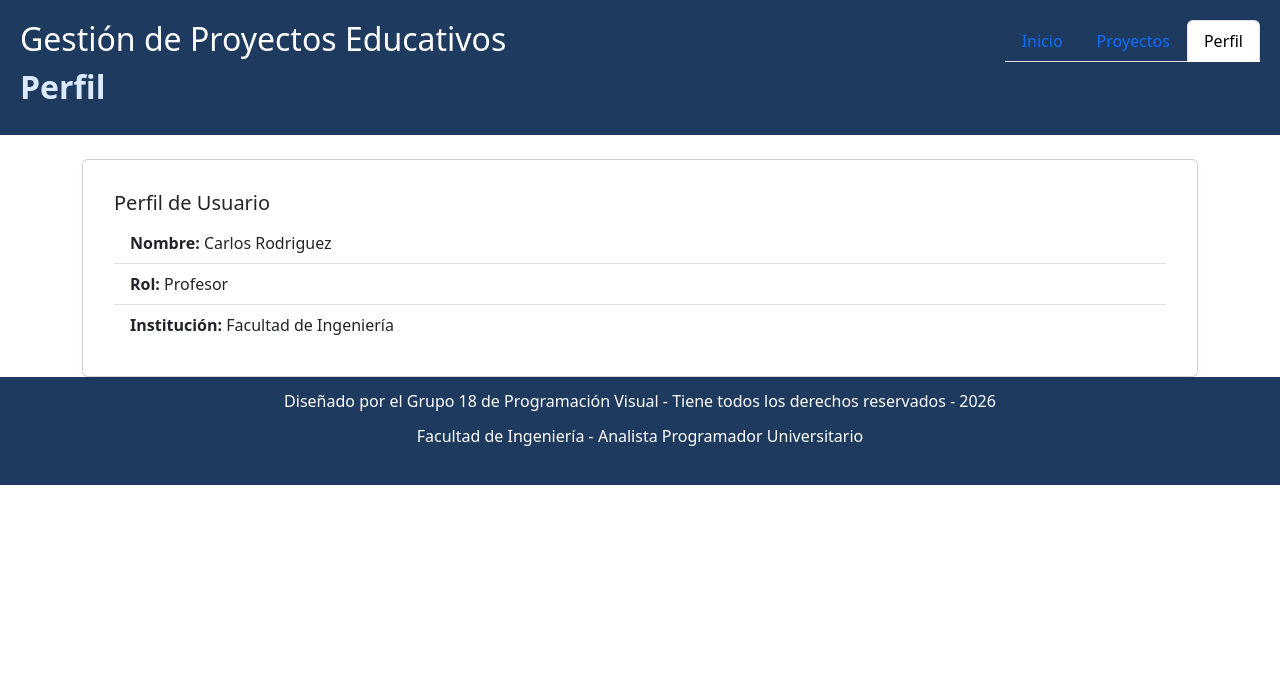
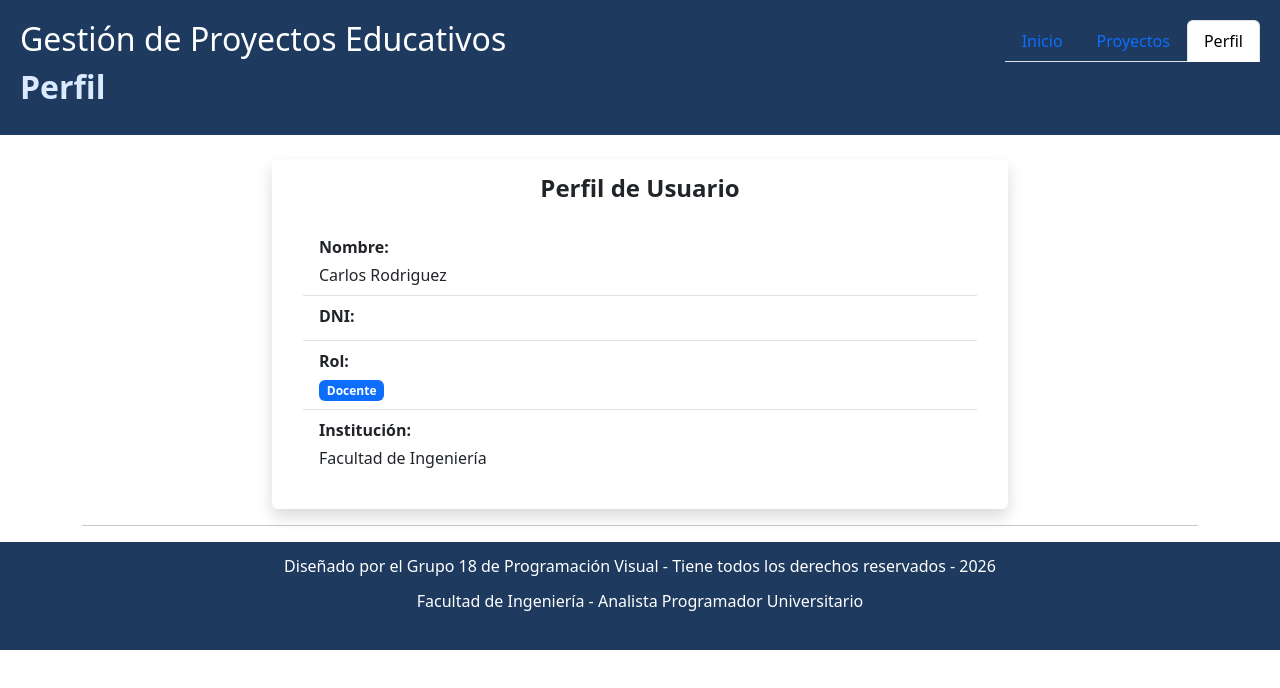
Before and after one commit to tatii0801/PV_TP3_Grupo18, a React (Vite) app: page /perfil in a window 1280 px wide. Shown: the top 688 px of the page. Built offline with nearby package versions, Linux system fonts and the light colour scheme.

Commit message:
Conecta PerfilUsuario al contexto para mostrar datos del usuario usando componentes de React Bootstrap

```diff
--- a/src/App.jsx
+++ b/src/App.jsx
@@ -1,4 +1,6 @@
 import { BrowserRouter, Routes, Route } from "react-router-dom";
+
+import { UsuarioProvider } from "./context/UsuarioContext";
 
 import Header from "./components/Header";
 import Footer from "./components/Footer";
@@ -10,16 +12,19 @@ import PerfilUsuario from "./views/PerfilUsuario";
 
 function App() {
   return (
+    <UsuarioProvider>
       <BrowserRouter>
         <Header />
 
         <Routes>
           {/* Dashboard */}
           <Route path="/" element={<Dashboard />} />
+
           <Route path="/dashboard" element={<Dashboard />} />
 
           {/* Proyectos */}
           <Route path="/proyectos" element={<ListaProyectos />} />
+
           <Route path="/proyectos/:id" element={<DetalleProyecto />} />
 
           {/* Perfil */}
@@ -28,6 +33,7 @@ function App() {
 
         <Footer />
       </BrowserRouter>
+    </UsuarioProvider>
   );
 }
 
--- /dev/null
+++ b/src/context/UsuarioContext.jsx
@@ -0,0 +1,24 @@
+import { createContext, useState } from "react";
+
+// Crear contexto
+export const UsuarioContext = createContext();
+
+//React usa children para representar todo lo que está dentro de una etiqueta
+export const UsuarioProvider = ({ children }) => {
+
+  // Usuario compartido globalmente
+  const [usuario] = useState({
+
+    nombre: "Carlos Rodriguez",
+   // dni: "44567890",
+    rol: "Docente",
+    institucion: "Facultad de Ingeniería",
+
+});
+
+  return (
+    <UsuarioContext.Provider value={{ usuario }}>
+      {children}
+    </UsuarioContext.Provider>
+  );
+};
--- a/src/views/Dashboard.jsx
+++ b/src/views/Dashboard.jsx
@@ -32,6 +32,7 @@ const Dashboard = () => {
           </Card>
         </Col>
       </Row>
+      <hr />
     </Container>
   );
 };
--- a/src/views/PerfilUsuario.jsx
+++ b/src/views/PerfilUsuario.jsx
@@ -1,30 +1,61 @@
+import { useContext } from "react";
+
 import Container from "react-bootstrap/Container";
 import Card from "react-bootstrap/Card";
 import ListGroup from "react-bootstrap/ListGroup";
 
+import Row from "react-bootstrap/Row";
+import Col from "react-bootstrap/Col";
+import Badge from "react-bootstrap/Badge";
+
+import { UsuarioContext } from "../context/UsuarioContext";
+
 const PerfilUsuario = () => {
+  // Obtiene los datos desde el contexto global
+  const { usuario } = useContext(UsuarioContext);
+
   return (
     <Container className="mt-4">
-      <Card className="shadow-sm">
+      <Row className="justify-content-center">
+        <Col md={8}>
+          <Card className="shadow border-0">
+            <Card.Title className="text-center fs-4 fw-bold">
+              Perfil de Usuario
+            </Card.Title>
+
             <Card.Body>
-          <Card.Title>Perfil de Usuario</Card.Title>
-
               <ListGroup variant="flush">
                 <ListGroup.Item>
-              <strong>Nombre:</strong> Carlos Rodriguez
+                  <strong>Nombre:</strong>
+
+                  <div className="mt-1">{usuario.nombre}</div>
                 </ListGroup.Item>
 
                 <ListGroup.Item>
-              <strong>Rol:</strong> Profesor
+                  <strong>DNI:</strong>
+
+                  <div className="mt-1">{usuario.dni}</div>
                 </ListGroup.Item>
 
                 <ListGroup.Item>
-              <strong>Institución:</strong> Facultad de Ingeniería
+                  <strong>Rol:</strong>
+
+                  <div className="mt-1">
+                    <Badge bg="primary">{usuario.rol}</Badge>
+                  </div>
                 </ListGroup.Item>
 
+                <ListGroup.Item>
+                  <strong>Institución:</strong>
+
+                  <div className="mt-1">{usuario.institucion}</div>
+                </ListGroup.Item>
               </ListGroup>
             </Card.Body>
           </Card>
+        </Col>
+      </Row>
+      <hr />
     </Container>
   );
 };
```
Lines whose indentation alone changed are shown as unchanged.
